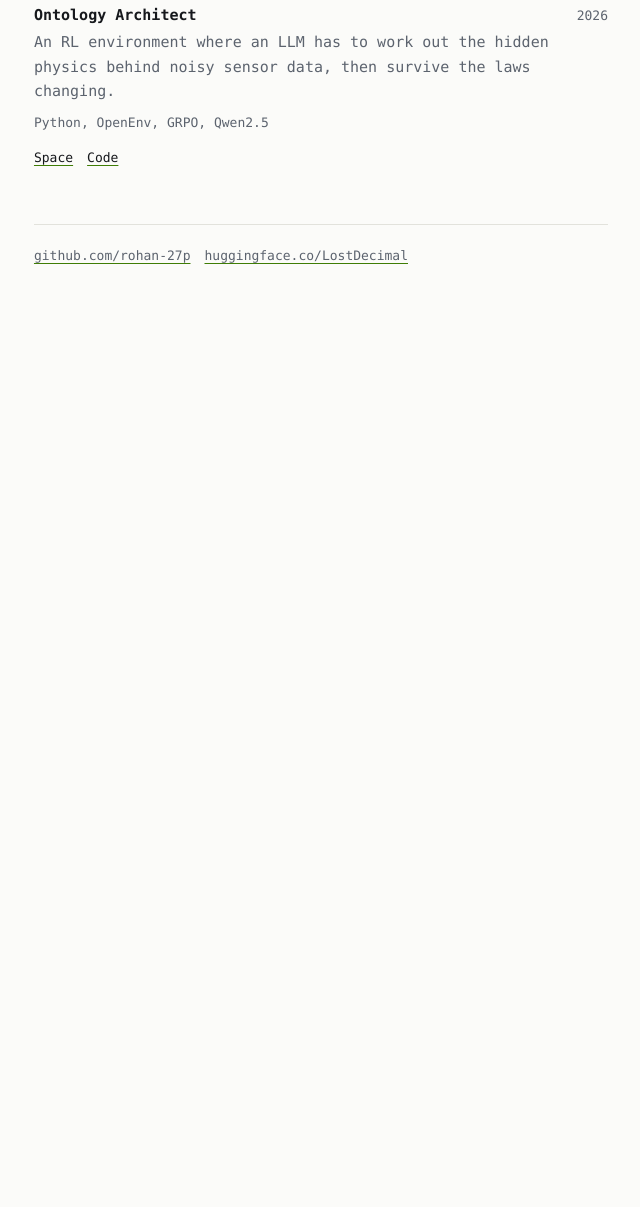
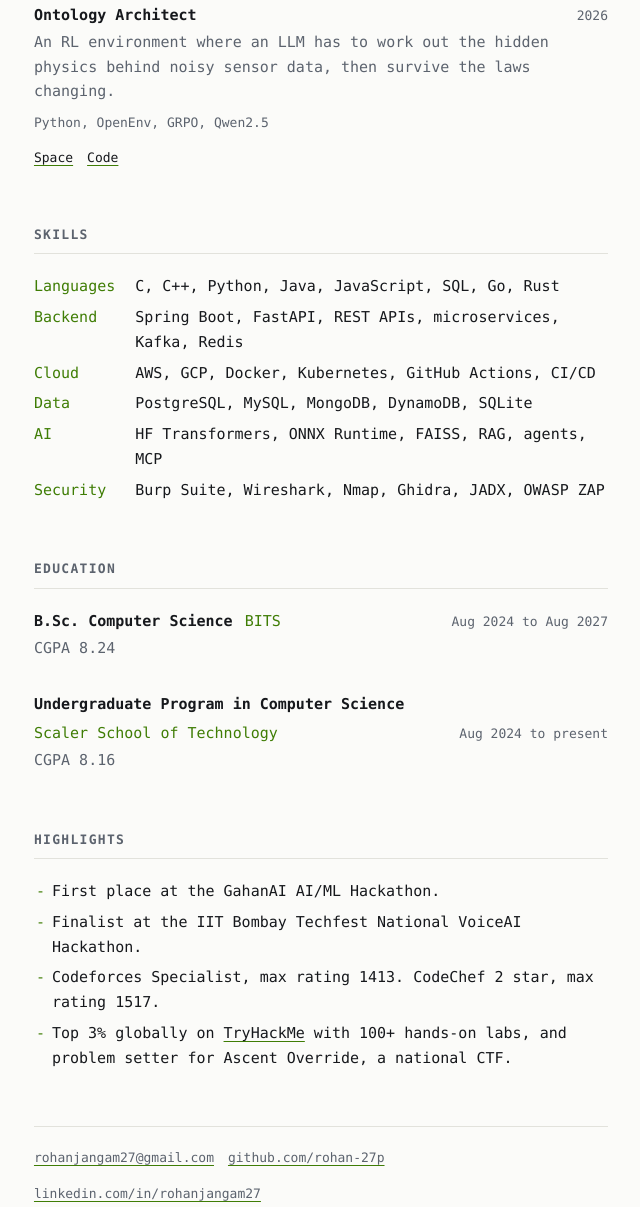
Before and after one commit to rohan-27p/rohan-27p.github.io, a plain HTML site: page index.html in a window 1280 px wide. Shown: the part 1488-2695 px from the top of the page, without its empty margins (319-959 px from the left). Before the commit the page ends 1863 px from the top, so only its background shows below. Drawn offline with Linux system fonts and the light colour scheme.

Commit message:
Add contact details, skills, education and highlights

```diff
--- a/index.html
+++ b/index.html
@@ -4,7 +4,7 @@
 <meta charset="utf-8">
 <meta name="viewport" content="width=device-width, initial-scale=1">
 <title>Rohan Jangam</title>
-<meta name="description" content="Rohan Jangam. ML Analyst at Shipd by Datacurve. I build AI tools, RL environments and backend systems.">
+<meta name="description" content="Rohan Jangam. ML Analyst at Shipd by Datacurve, previously SDE intern at GrabbnGo. I build AI tools, RL environments and backend systems.">
 <meta property="og:title" content="Rohan Jangam">
 <meta property="og:description" content="ML Analyst at Shipd by Datacurve. I build AI tools, RL environments and backend systems.">
 <meta property="og:type" content="profile">
@@ -69,6 +69,14 @@
   a:hover { color: var(--accent); }
   :focus-visible { outline: 2px solid var(--accent); outline-offset: 3px; }
 
+  .skills { display: grid; grid-template-columns: max-content 1fr; gap: 6px 20px; margin: 0; }
+  .skills dt { color: var(--accent); }
+  .skills dd { margin: 0; }
+  @media (max-width: 600px) {
+    .skills { grid-template-columns: 1fr; gap: 0; }
+    .skills dd { margin-bottom: 12px; }
+  }
+
   footer { margin-top: 56px; padding-top: 20px; border-top: 1px solid var(--rule); color: var(--dim); font-size: 0.8125rem; }
   footer .meta { margin-top: 0; }
 </style>
@@ -81,7 +89,9 @@
     <p class="role">ML Analyst at Shipd by Datacurve. CS student in Bangalore.</p>
     <p class="intro">I build AI tools, RL environments and backend systems. Most of my time goes to machine learning challenges: fine-tuning, models written from scratch, and seq2seq work across vision, language, tabular and time-series data. Before that I spent six months on a production e-commerce backend.</p>
     <p class="meta">
+      <a href="mailto:rohanjangam27@gmail.com">rohanjangam27@gmail.com</a>
       <a href="https://github.com/rohan-27p">GitHub</a>
+      <a href="https://www.linkedin.com/in/rohanjangam27">LinkedIn</a>
       <a href="https://huggingface.co/LostDecimal">Hugging Face</a>
     </p>
   </header>
@@ -140,10 +150,45 @@
     </div>
   </section>
 
+  <section>
+    <h2>Skills</h2>
+    <dl class="skills">
+      <dt>Languages</dt><dd>C, C++, Python, Java, JavaScript, SQL, Go, Rust</dd>
+      <dt>Backend</dt><dd>Spring Boot, FastAPI, REST APIs, microservices, Kafka, Redis</dd>
+      <dt>Cloud</dt><dd>AWS, GCP, Docker, Kubernetes, GitHub Actions, CI/CD</dd>
+      <dt>Data</dt><dd>PostgreSQL, MySQL, MongoDB, DynamoDB, SQLite</dd>
+      <dt>AI</dt><dd>HF Transformers, ONNX Runtime, FAISS, RAG, agents, MCP</dd>
+      <dt>Security</dt><dd>Burp Suite, Wireshark, Nmap, Ghidra, JADX, OWASP ZAP</dd>
+    </dl>
+  </section>
+
+  <section>
+    <h2>Education</h2>
+    <div class="item">
+      <div class="item-head"><b>B.Sc. Computer Science</b><span class="at">BITS</span><span class="when">Aug 2024 to Aug 2027</span></div>
+      <p class="what">CGPA 8.24</p>
+    </div>
+    <div class="item">
+      <div class="item-head"><b>Undergraduate Program in Computer Science</b><span class="at">Scaler School of Technology</span><span class="when">Aug 2024 to present</span></div>
+      <p class="what">CGPA 8.16</p>
+    </div>
+  </section>
+
+  <section>
+    <h2>Highlights</h2>
+    <ul>
+      <li>First place at the GahanAI AI/ML Hackathon.</li>
+      <li>Finalist at the IIT Bombay Techfest National VoiceAI Hackathon.</li>
+      <li>Codeforces Specialist, max rating 1413. CodeChef 2 star, max rating 1517.</li>
+      <li>Top 3% globally on <a href="https://tryhackme.com/p/0xlostdecimal">TryHackMe</a> with 100+ hands-on labs, and problem setter for Ascent Override, a national CTF.</li>
+    </ul>
+  </section>
+
   <footer>
     <p class="meta">
+      <a href="mailto:rohanjangam27@gmail.com">rohanjangam27@gmail.com</a>
       <a href="https://github.com/rohan-27p">github.com/rohan-27p</a>
-      <a href="https://huggingface.co/LostDecimal">huggingface.co/LostDecimal</a>
+      <a href="https://www.linkedin.com/in/rohanjangam27">linkedin.com/in/rohanjangam27</a>
     </p>
   </footer>
 
```
